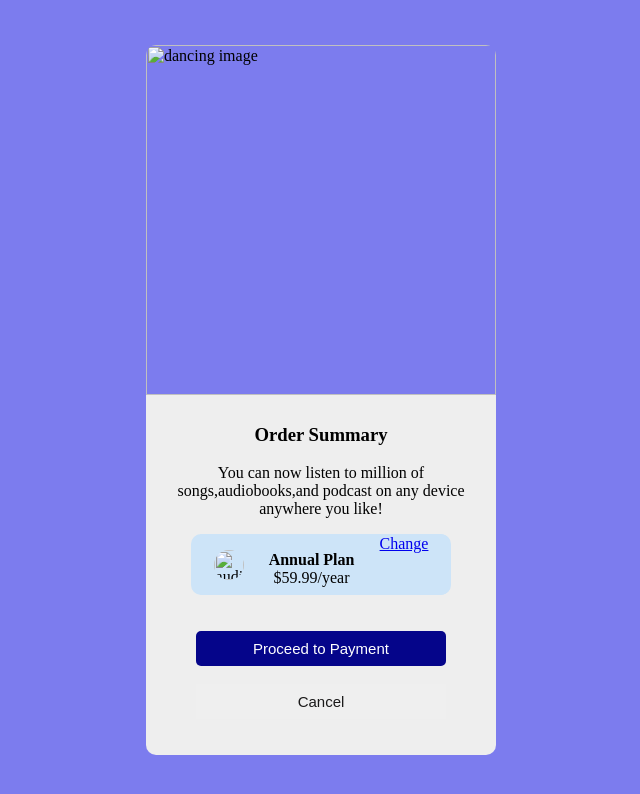
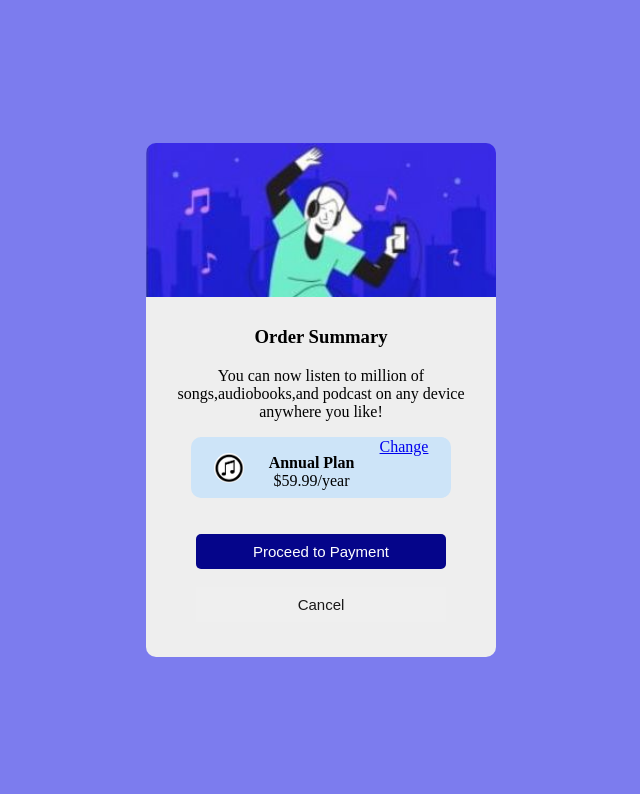
Before and after one commit to dewaleadewuyi/RESSURECTION3, a plain HTML site: page index.html in a window 1280 px wide. Shown: the whole page, without its empty margins (319-959 px from the left). Drawn offline with Linux system fonts and the light colour scheme; files that its build step writes are made by us from their sources.

Commit message:
change the directory of the image

```diff
--- a/index.html
+++ b/index.html
@@ -13,7 +13,7 @@
         <div class="whole">
 
             <div class="image">
-                <img src="./image/dance.jpg" alt="dancing image" width="400px">
+                <img src="dance.jpg" alt="dancing image" width="400px">
            </div>
             <div class="text">
                 <h3>
@@ -26,7 +26,7 @@
 
                 <div class="small">
                     <div class="div-item1">
-                        <img src="./image/audio.jpg" alt="audio icon" width="30px" height="30px">
+                        <img src="audio.jpg" alt="audio icon" width="30px" height="30px">
                     </div>
                     <div class="div-item2">
                         <p>  <b>Annual Plan</b> <br>
```
